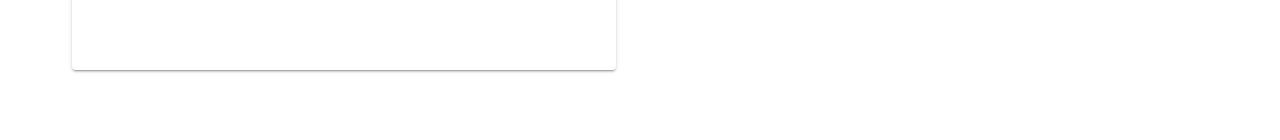
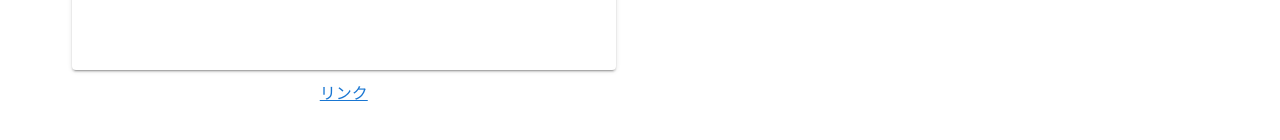
Before and after one commit to HN410/SecondhandAnnotator, a Vue app: page / in a window 1280 px wide. Shown: the part 448-588 px from the top of the page. Built offline with nearby package versions, Linux system fonts and the light colour scheme.

Commit message:
add link

```diff
--- a/src/background.js
+++ b/src/background.js
@@ -13,7 +13,7 @@ protocol.registerSchemesAsPrivileged([
 async function createWindow() {
   // Create the browser window.
   const win = new BrowserWindow({
-    width: 1200,
+    width: 1300,
     height: 700,
     webPreferences: {
 
--- a/src/components/MainPane.vue
+++ b/src/components/MainPane.vue
@@ -8,6 +8,10 @@
       <v-col>
         <TextPane v-bind:text="this.textData[this.pageNumber-1]" v-bind:nowTag="this.tagSelected"
          v-on:changeLabel="changeLabel" ref="text" width="600"></TextPane>
+        <v-row>
+          <v-col><a v-bind:href="this.nowLink"
+                target="_blank" rel="noopener noreferrer">リンク</a></v-col>
+        </v-row>
       </v-col>
       <v-col>
         <v-row>
@@ -20,15 +24,17 @@
 
         </v-row>
         <v-row>
+          <v-spacer></v-spacer>
           <v-col>
             <v-img
               contain
               lazy-src=""
               max-height = "350"
-              max-width = "450"
+              max-width = "400"
               v-bind:src="this.nowImage">
             </v-img>
           </v-col>
+          <v-spacer></v-spacer>
         </v-row>
       </v-col>
     </v-row>
@@ -46,6 +52,8 @@
             textData: [[""], [""]],
             imageData: ["", ""],
             nowImage: "",
+            linkData: ["", ""],
+            nowLink: "",
             labelData: {},
             fileName: "",
             labelDataSet: [{}, []], // {ファイルパス: index}とラベルデータを格納
@@ -80,6 +88,7 @@
         this.pageNumber = page;
         var self = this;
         this.reloadImage();
+        this.reloadLink();
         this.$nextTick(() => {
           self.$refs.text.changePage();
         })
@@ -89,6 +98,7 @@
         this.fileName = list[1];
         this.textData = textData;
         this.imageData = list[0][1];
+        this.linkData = list[0][2];
         this.pageMax = textData.length;
         if(typeof this.labelDataSet[0] !== "undefined" &&
           this.fileName in this.labelDataSet[0])
@@ -129,6 +139,9 @@
       },
       reloadImage: function(){
         this.nowImage = this.imageData[this.pageNumber-1];
+      },
+      reloadLink: function(){
+        this.nowLink = this.linkData[this.pageNumber-1];
       }
     },
   }
```
